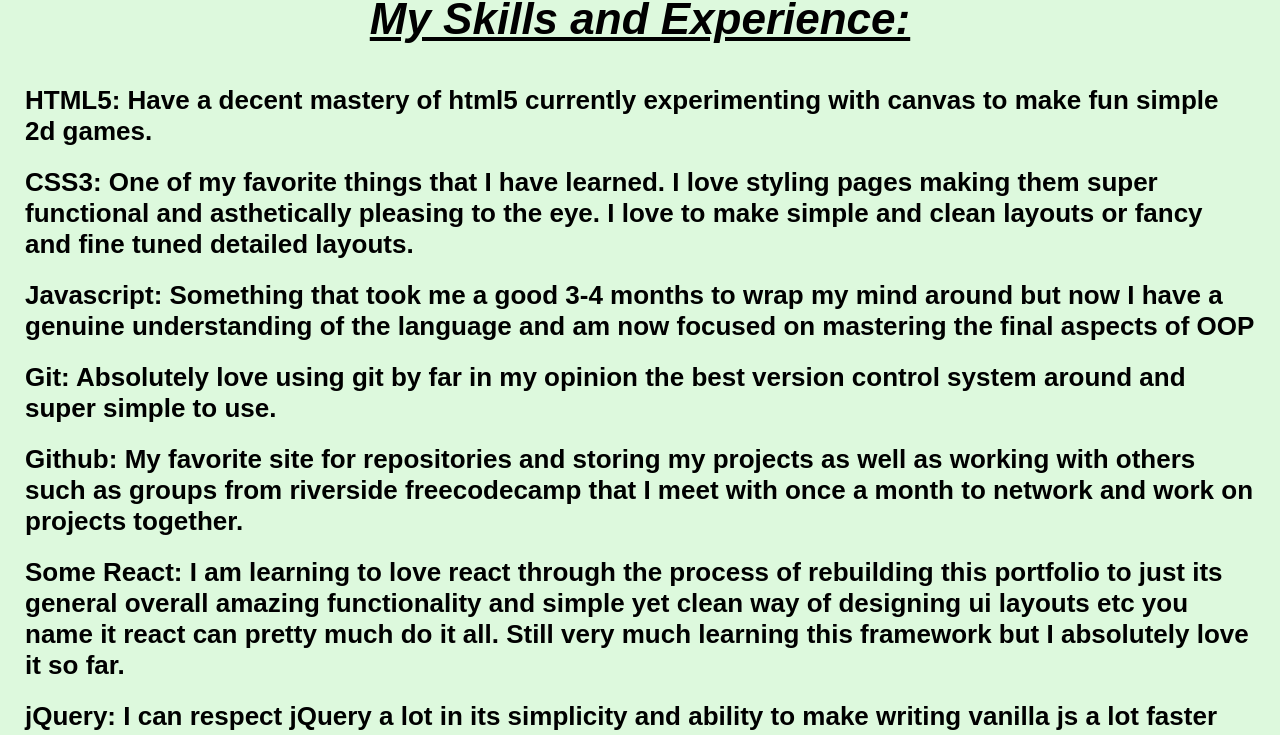
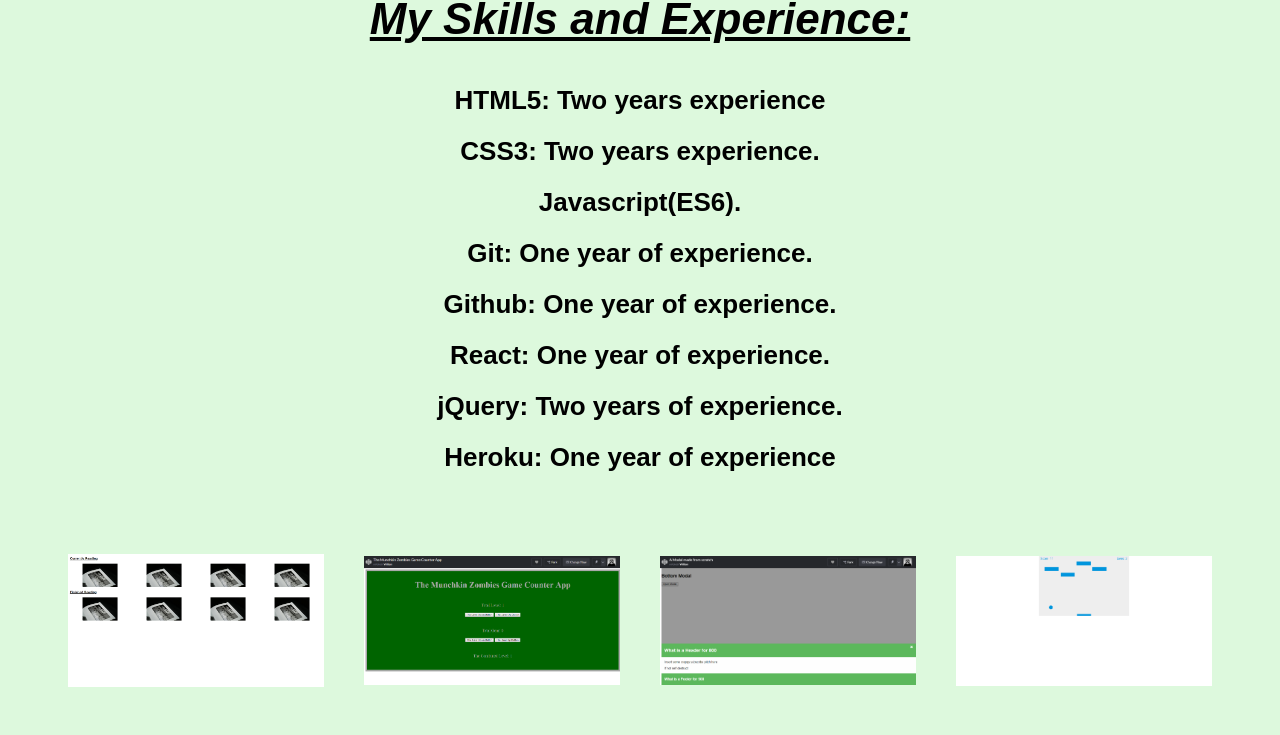
Before and after one commit to wbray93/portfolioreactrebuild, a React (Create React App) app: page / in a window 1280 px wide. Shown: the part 716-1451 px from the top of the page. Built offline with nearby package versions, Linux system fonts and the light colour scheme.

Commit message:
cleaned up skills section

```diff
--- a/src/components/skills/index.jsx
+++ b/src/components/skills/index.jsx
@@ -7,28 +7,14 @@
   </div>
   <div>
     <ul className="skills-section-ul-padding">
-      <strong><li className="skills-section-list">HTML5: Have a decent mastery of html5 currently experimenting with canvas to make fun simple
-                  2d games.</li></strong>
-      <strong><li className="skills-section-list">CSS3: One of my favorite things that I have learned. I love styling pages making them super functional and
-          asthetically pleasing to the eye. I love to make simple and clean layouts or fancy and fine tuned detailed
-          layouts.</li></strong>
-      <strong><li className="skills-section-list"> Javascript: Something that took me a good 3-4 months to wrap my mind around but now I have a genuine
-                   understanding of the language and am now focused on mastering the final aspects of OOP</li></strong>
-      <strong><li className="skills-section-list">Git: Absolutely love using git by far in my opinion the best version control system around and super
-                  simple to use.</li></strong>
-      <strong><li className="skills-section-list">Github: My favorite site for repositories and storing my projects as well as working with others such as
-                  groups from riverside freecodecamp that I meet with once a month to network and work on projects
-                  together.</li></strong>
-      <strong><li className="skills-section-list">Some React: I am learning to love react through the process of rebuilding this portfolio to just its
-                  general overall amazing functionality and simple yet clean way of designing ui layouts etc you name it
-                  react can pretty much do it all. Still very much learning this framework but I absolutely
-                  love it so far.</li></strong>
-      <strong><li className="skills-section-list">jQuery: I can respect jQuery a lot in its simplicity and ability to make writing vanilla js a lot
-                  faster and cleaner while it is no longer the absolute top dog I absolutely do appreciate it and enjoy
-                  working in it when able to.</li></strong>
-      <strong><li className="skills-section-list">Mastering ES6: Currently as with react working on learning the last half of the aspects of ES6.
-                  I enjoy it a lot so far in how it solved some of ES5's problems as well as added a lot of new
-                  useful features and functionality which makes developing a lot easier.</li></strong>
+      <strong><li className="skills-section-list">HTML5: Two years experience</li></strong>
+      <strong><li className="skills-section-list">CSS3: Two years experience.</li></strong>
+      <strong><li className="skills-section-list">Javascript(ES6).</li></strong>
+      <strong><li className="skills-section-list">Git: One year of experience.</li></strong>
+      <strong><li className="skills-section-list">Github: One year of experience.</li></strong>
+      <strong><li className="skills-section-list">React: One year of experience.</li></strong>
+      <strong><li className="skills-section-list">jQuery: Two years of experience.</li></strong>
+      <strong><li className="skills-section-list">Heroku: One year of experience</li></strong>
     </ul>
   </div>
   </div>
--- a/src/index.css
+++ b/src/index.css
@@ -241,7 +241,7 @@
 
   .skills-section-list {
     list-style: none;
-    text-align: left;
+    text-align: center;
     font-size: 26px;
     padding: 10px;
   }
```
